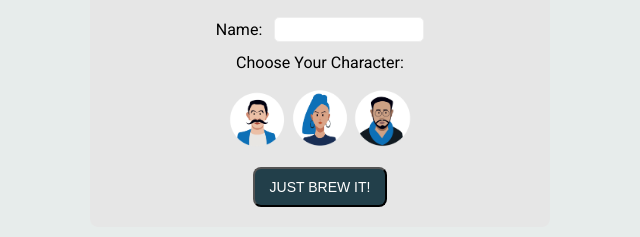
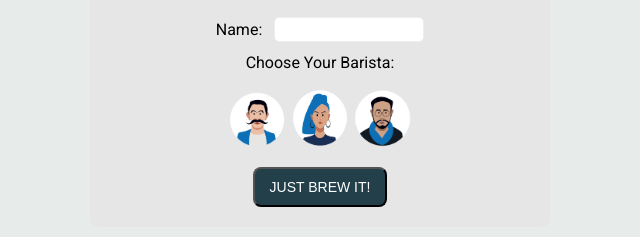
Before and after one commit to team-caffeine/team-caffeine.github.io, a plain HTML site: page index.html in a window 1280 px wide. Both pictures are taken after a click on the button "GET STARTED". Shown: the part 221-458 px from the top of the page, 320-960 px from the left. Drawn offline with nearby package versions, Linux system fonts and the light colour scheme.

Commit message:
updated wording from character to barista

```diff
--- a/index.html
+++ b/index.html
@@ -53,7 +53,7 @@
                     <input id="user-name-input" type="text" id="name" name="name">
                 </label>
                 </div>
-                <p>Choose Your Character:</p>
+                <p>Choose Your Barista:</p>
                 <label>
                     <img id="barista-1" class="barista-button" src="/assets/barista1.png">
                     <input type="radio" class="radio-input" name="barista" value="barista1">
```
